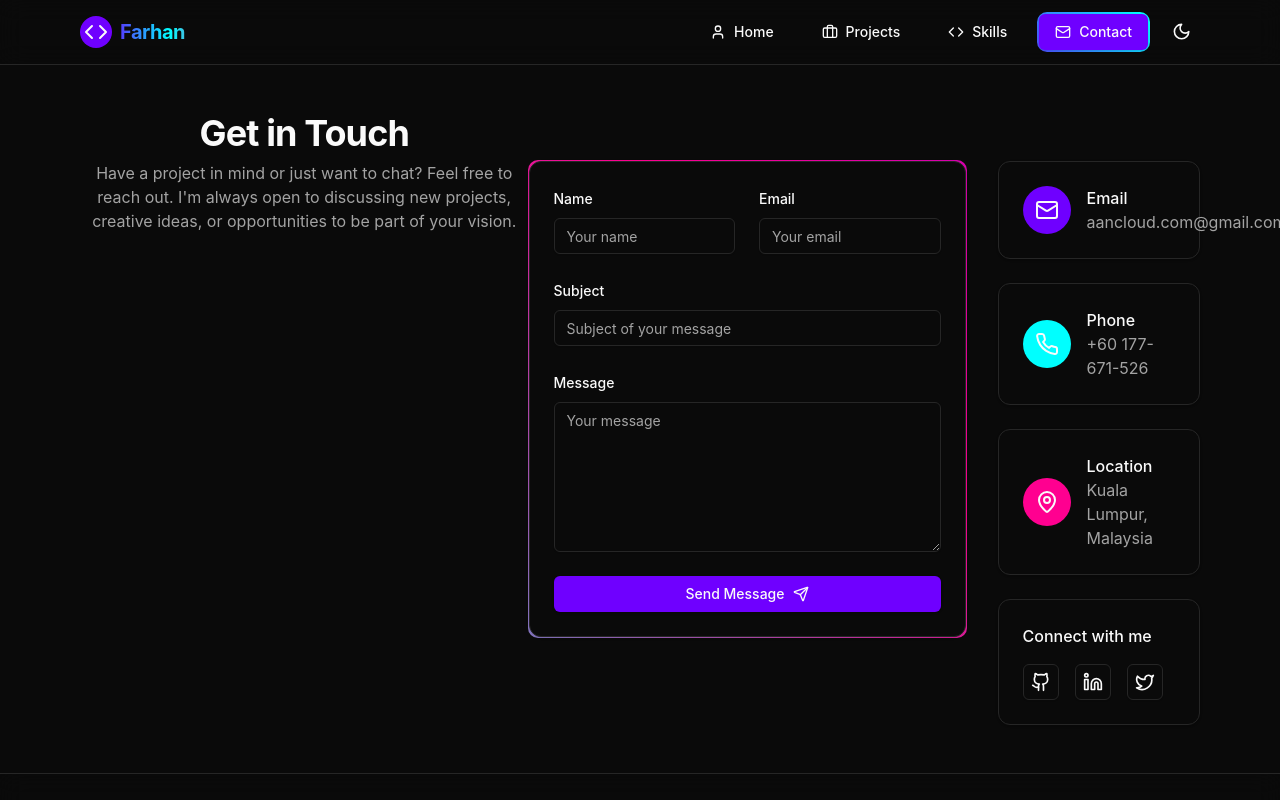
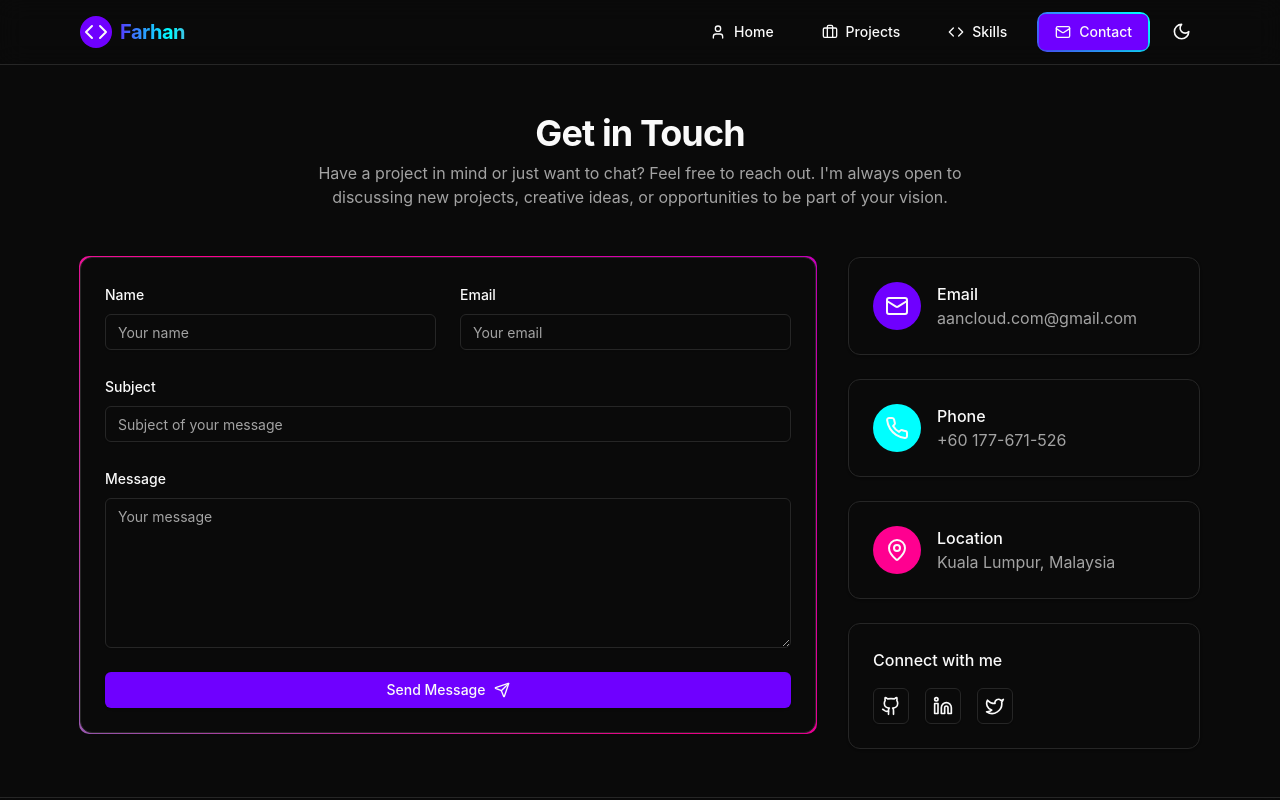
Before and after one commit to aan-cloud/portofolio, a React (Vite) app: page /contact in a window 1280 px wide. Shown: the top 800 px of the page. Built offline with nearby package versions, Linux system fonts and the light colour scheme.

Commit message:
fix: contact flexbox

```diff
--- a/src/pages/contact.tsx
+++ b/src/pages/contact.tsx
@@ -88,7 +88,7 @@ export function ContactPage() {
   }
 
   return (
-    <div className="flex flex-col sm:flex-row py-12 sm:px-20 px-4 space-y-12">
+    <div className="flex flex-col py-12 sm:px-20 px-4 space-y-12">
       <div className="space-y-2 text-center">
         <h1 className="text-4xl font-bold tracking-tight">Get in Touch</h1>
         <p className="text-muted-foreground max-w-2xl mx-auto">
```
